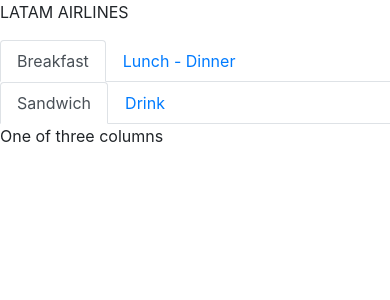
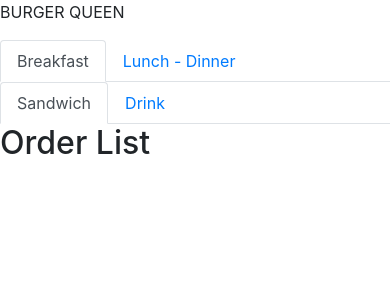
Before and after one commit to yuriquezada/react-burger-queen, a React (Create React App) app: page / in a window 390 px wide. Shown: the top 300 px of the page. Built offline with nearby package versions, Linux system fonts and the light colour scheme; no server answers; the database is empty.

Commit message:
Renombrando los archivos js

```diff
--- a/src/App.js
+++ b/src/App.js
@@ -1,7 +1,8 @@
 import React from 'react';
 
 import './App.css';
-import ProductList from './components/product-list/Product-list';
+import ProductList from './components/product-list/product-list';
+import OrderList from './components/product-order/order-list';
 // import Product from './components/product-list/Product';
 // import db from './config/firebase'
 
@@ -10,12 +11,10 @@
 const App = ()=>{
     return (
     <div className="App">
-      <p>LATAM AIRLINES</p>
+      <p>BURGER QUEEN</p>
       <div className="row">
         <ProductList />
-        <div className="col-sm">
-          One of three columns
-        </div>
+        <OrderList />
       </div>
     </div>
   );
--- a/src/components/product-list/Product-list.js
+++ b/src/components/product-list/product-list.js
@@ -1,5 +1,5 @@
 import React from 'react';
-import Product from './Product'
+import Product from './product'
 
 function ProductList() {
   return (
--- a/src/components/product-list/Product.js
+++ b/src/components/product-list/product.js
@@ -1,5 +1,5 @@
 import React from 'react';
-import useMessage from '../../functions/useMessage'
+import useMessage from '../../functions/use-message'
 
 const Product = (props) => {
   const messages = useMessage(props.path);
--- /dev/null
+++ b/src/components/product-order/order-list.js
@@ -0,0 +1,12 @@
+import React from 'react';
+
+const OrderList=()=>{
+  return(
+    <div className="col-sm">
+      <h2>Order List</h2>
+
+    </div>
+  );
+}
+
+export default OrderList;
--- /dev/null
+++ b/src/functions/push-order.js
@@ -0,0 +1 @@
+const
```
Also changed, not shown: src/components/product-order/order.js (added), src/functions/use-message.js (renamed from src/functions/useMessage.js).
